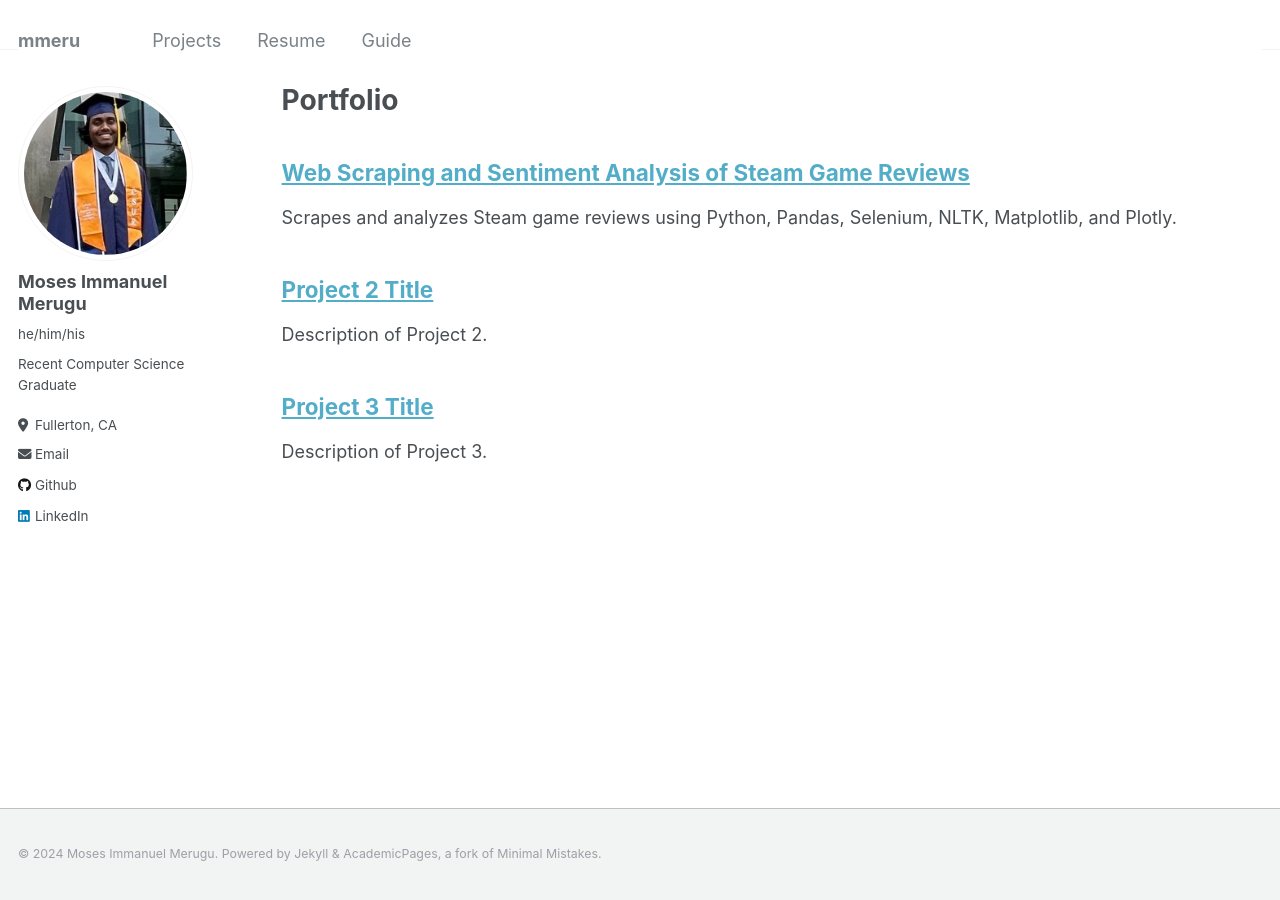
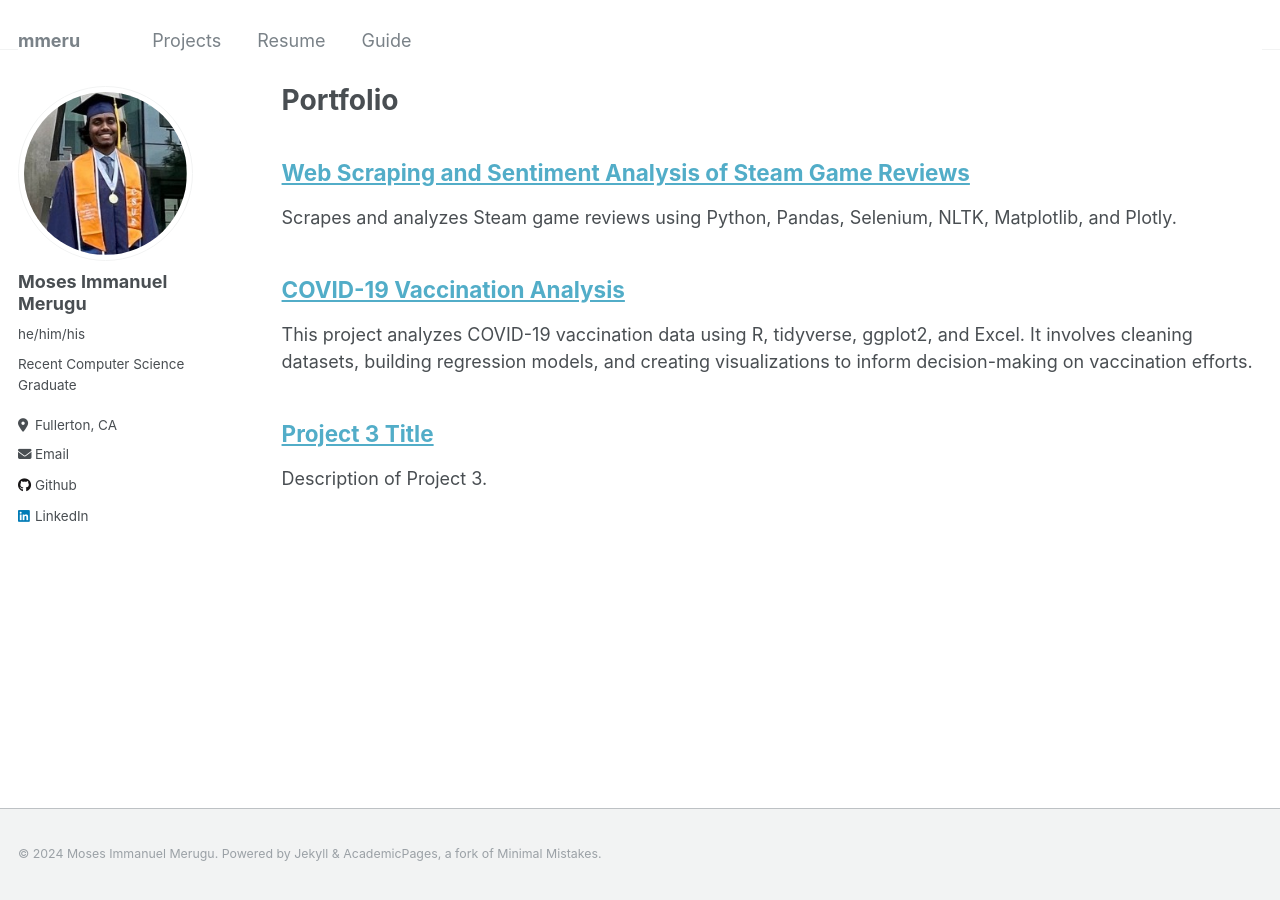
Before and after one commit to mmeru/mmeru.github.io, a Jekyll site: the page built from _pages/portfolio.html, in a window 1280 px wide. Built offline with Jekyll 4.4.1, drawn with Linux system fonts in a browser that asks for light colours.

Commit message:
Update portfolio.html

```diff
--- a/_pages/portfolio.html
+++ b/_pages/portfolio.html
@@ -16,8 +16,8 @@ author_profile: true
 
     <!-- Project 2 -->
     <div class="project">
-        <h2><a href="project2.html">Project 2 Title</a></h2>
-        <p>Description of Project 2.</p>
+        <h2><a href="https://github.com/mmeru/vaccination-analysis-project">COVID-19 Vaccination Analysis</a></h2>
+        <p>This project analyzes COVID-19 vaccination data using R, tidyverse, ggplot2, and Excel. It involves cleaning datasets, building regression models, and creating visualizations to inform decision-making on vaccination efforts.</p>
     </div>
 
     <!-- Project 3 -->
```
